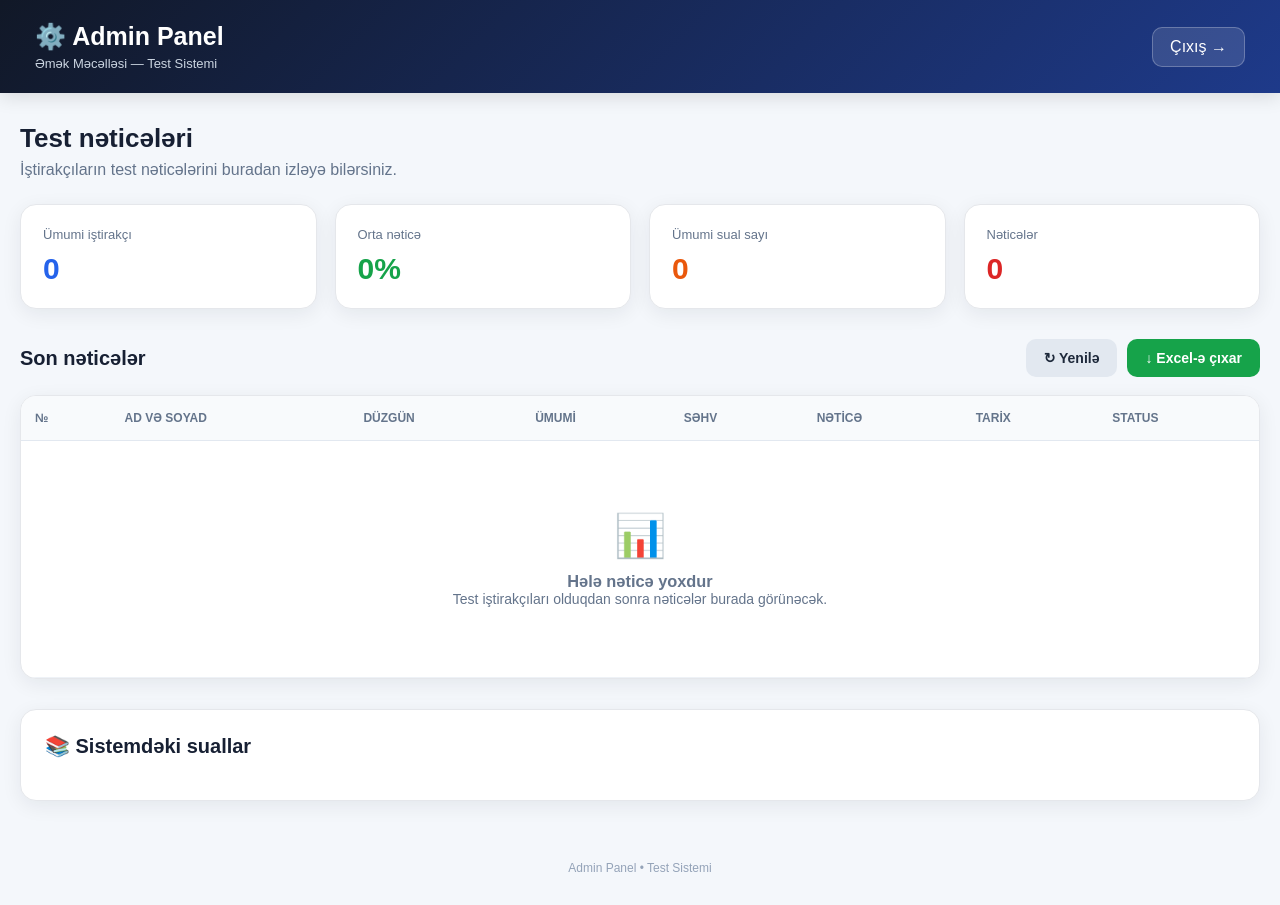
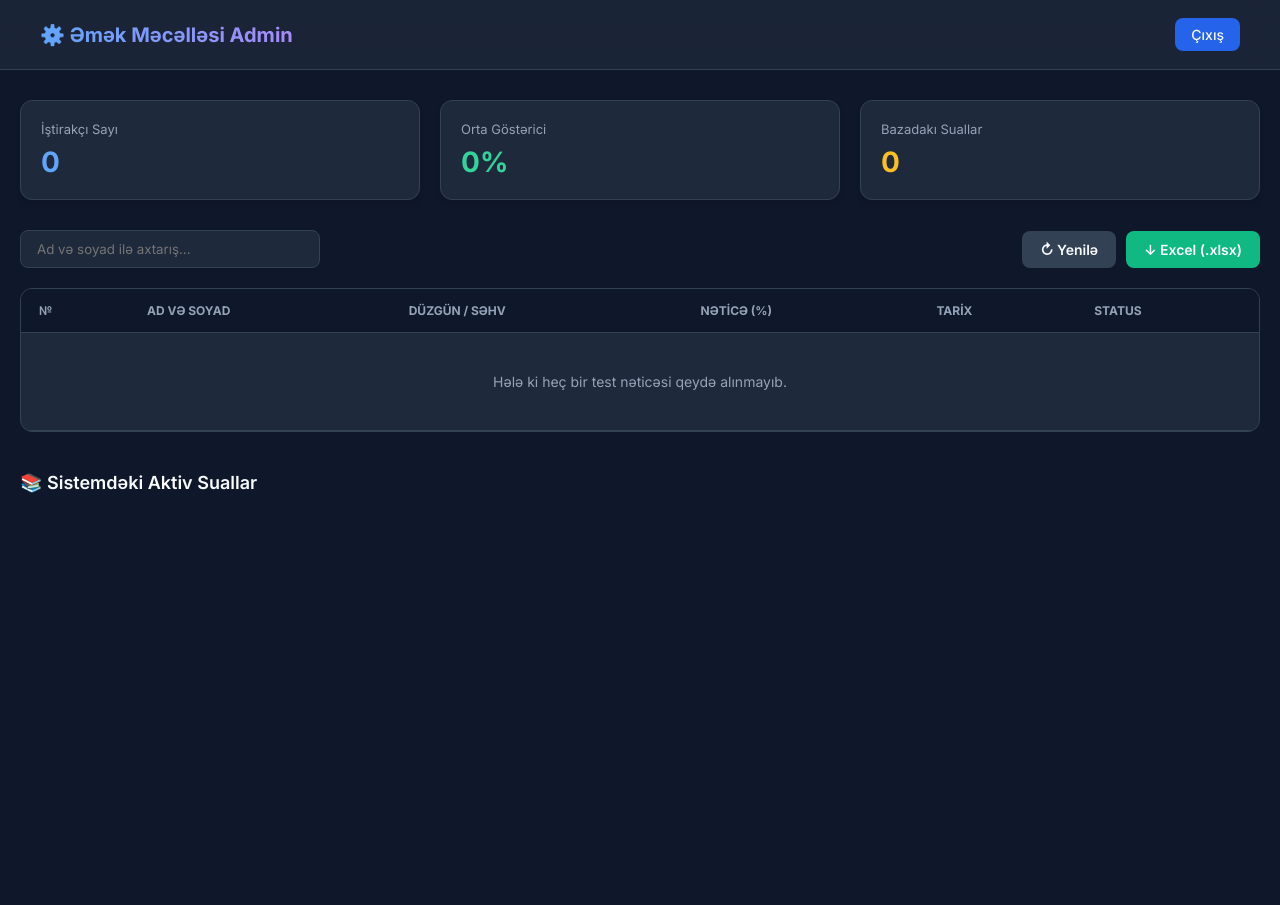
Before and after one commit to parvizmammadoglu1-eng/emek-test, a Python web app: template templates/admin.html in a window 1280 px wide. After the commit the page ends 493 px from the top, so only its background shows below. Run offline with Jinja, Linux system fonts and the light colour scheme; the template is opened without the code that fills it, so the values that code supplies are empty.

Commit message:
Update admin.html

```diff
--- a/templates/admin.html
+++ b/templates/admin.html
@@ -3,565 +3,375 @@
 <head>
     <meta charset="UTF-8">
     <meta name="viewport" content="width=device-width, initial-scale=1.0">
+    <title>Admin İdarəetmə Paneli</title>
+    <link href="https://fonts.googleapis.com/css2?family=Inter:wght@300;400;500;600;700&display=swap" rel="stylesheet">
+    <style>
+        :root {
+            --bg: #0f172a;
+            --card-bg: #1e293b;
+            --accent: #3b82f6;
+            --text-main: #f8fafc;
+            --text-sub: #94a3b8;
+            --border: #334155;
+            --success: #10b981;
+            --warning: #f59e0b;
+            --danger: #ef4444;
+        }
 
-    <title>Admin Panel</title>
-
-    <style>
         * {
             box-sizing: border-box;
             margin: 0;
             padding: 0;
+            font-family: 'Inter', sans-serif;
         }
 
         body {
-            font-family: Arial, Helvetica, sans-serif;
-            background: #f4f7fb;
-            color: #172033;
+            background-color: var(--bg);
+            color: var(--text-main);
+            min-height: 100vh;
+            padding-bottom: 40px;
         }
 
+        /* Topbar */
         .topbar {
-            background: linear-gradient(135deg, #111827, #1e3a8a);
-            color: white;
-            padding: 22px 35px;
+            background: rgba(30, 41, 59, 0.8);
+            backdrop-filter: blur(12px);
+            border-bottom: 1px solid var(--border);
+            padding: 18px 40px;
             display: flex;
             justify-content: space-between;
             align-items: center;
-            box-shadow: 0 4px 18px rgba(0,0,0,.12);
+            position: sticky;
+            top: 0;
+            z-index: 100;
         }
 
-        .brand h1 {
-            font-size: 25px;
-            margin-bottom: 5px;
+        .brand-title {
+            font-size: 20px;
+            font-weight: 700;
+            background: linear-gradient(to right, #60a5fa, #a78bfa);
+            -webkit-background-clip: text;
+            -webkit-text-fill-color: transparent;
         }
 
-        .brand p {
-            color: #cbd5e1;
-            font-size: 13px;
+        .logout-btn {
+            text-decoration: none;
+            color: var(--text-main);
+            background: #2563eb;
+            padding: 8px 16px;
+            border-radius: 8px;
+            font-size: 14px;
+            font-weight: 500;
+            transition: all 0.2s;
         }
 
-        .logout {
-            text-decoration: none;
-            color: white;
-            background: rgba(255,255,255,.12);
-            border: 1px solid rgba(255,255,255,.25);
-            padding: 10px 17px;
-            border-radius: 10px;
-            transition: .2s;
+        .logout-btn:hover {
+            background: #1d4ed8;
+            box-shadow: 0 0 12px rgba(37, 99, 235, 0.4);
         }
 
-        .logout:hover {
-            background: rgba(255,255,255,.22);
-        }
-
+        /* Layout */
         .container {
-            max-width: 1400px;
+            max-width: 1300px;
             margin: 30px auto;
             padding: 0 20px;
         }
 
-        .welcome {
-            margin-bottom: 25px;
-        }
-
-        .welcome h2 {
-            font-size: 26px;
-            margin-bottom: 7px;
-        }
-
-        .welcome p {
-            color: #64748b;
-        }
-
-        .cards {
+        /* Stats Grid */
+        .stats-grid {
             display: grid;
-            grid-template-columns: repeat(4, 1fr);
-            gap: 18px;
+            grid-template-columns: repeat(auto-fit, minmax(240px, 1fr));
+            gap: 20px;
             margin-bottom: 30px;
         }
 
-        .card {
-            background: white;
-            border-radius: 16px;
-            padding: 22px;
-            box-shadow: 0 5px 20px rgba(15,23,42,.07);
-            border: 1px solid #e5e7eb;
+        .stat-card {
+            background: var(--card-bg);
+            border: 1px solid var(--border);
+            border-radius: 12px;
+            padding: 20px;
+            box-shadow: 0 4px 6px -1px rgba(0, 0, 0, 0.1);
         }
 
-        .card-title {
-            color: #64748b;
+        .stat-label {
+            color: var(--text-sub);
             font-size: 13px;
-            margin-bottom: 10px;
+            margin-bottom: 8px;
         }
 
-        .card-value {
-            font-size: 30px;
+        .stat-value {
+            font-size: 28px;
             font-weight: 700;
         }
 
-        .card.blue .card-value {
-            color: #2563eb;
-        }
-
-        .card.green .card-value {
-            color: #16a34a;
-        }
-
-        .card.red .card-value {
-            color: #dc2626;
-        }
-
-        .card.orange .card-value {
-            color: #ea580c;
-        }
-
-        .actions {
+        /* Controls / Search Bar */
+        .controls-bar {
             display: flex;
             justify-content: space-between;
             align-items: center;
             gap: 15px;
-            margin-bottom: 18px;
+            margin-bottom: 20px;
+            flex-wrap: wrap;
         }
 
-        .actions h3 {
-            font-size: 20px;
+        .search-input {
+            background: var(--card-bg);
+            border: 1px solid var(--border);
+            color: var(--text-main);
+            padding: 10px 16px;
+            border-radius: 8px;
+            width: 300px;
+            outline: none;
         }
 
-        .buttons {
+        .search-input:focus {
+            border-color: var(--accent);
+        }
+
+        .action-btns {
             display: flex;
             gap: 10px;
         }
 
         .btn {
-            text-decoration: none;
-            border: none;
-            cursor: pointer;
-            padding: 11px 18px;
-            border-radius: 10px;
+            padding: 10px 18px;
+            border-radius: 8px;
             font-size: 14px;
             font-weight: 600;
-            transition: .2s;
+            cursor: pointer;
+            border: none;
+            text-decoration: none;
+            display: inline-flex;
+            align-items: center;
+            gap: 6px;
         }
 
-        .btn-export {
-            background: #16a34a;
-            color: white;
-        }
+        .btn-export { background: var(--success); color: white; }
+        .btn-export:hover { background: #059669; }
+        .btn-refresh { background: var(--border); color: var(--text-main); }
+        .btn-refresh:hover { background: #475569; }
 
-        .btn-export:hover {
-            background: #15803d;
-        }
-
-        .btn-refresh {
-            background: #e2e8f0;
-            color: #1e293b;
-        }
-
-        .btn-refresh:hover {
-            background: #cbd5e1;
-        }
-
-        .table-box {
-            background: white;
-            border-radius: 16px;
+        /* Table */
+        .table-card {
+            background: var(--card-bg);
+            border: 1px solid var(--border);
+            border-radius: 12px;
             overflow: hidden;
-            border: 1px solid #e5e7eb;
-            box-shadow: 0 5px 20px rgba(15,23,42,.07);
-        }
-
-        .table-wrapper {
-            overflow-x: auto;
+            margin-bottom: 40px;
         }
 
         table {
             width: 100%;
             border-collapse: collapse;
-            min-width: 850px;
-        }
-
-        thead {
-            background: #f8fafc;
+            text-align: left;
         }
 
         th {
-            text-align: left;
-            padding: 15px 14px;
+            background: #0f172a;
+            padding: 14px 18px;
             font-size: 12px;
+            color: var(--text-sub);
             text-transform: uppercase;
-            color: #64748b;
-            border-bottom: 1px solid #e2e8f0;
+            border-bottom: 1px solid var(--border);
         }
 
         td {
-            padding: 15px 14px;
-            border-bottom: 1px solid #eef2f7;
+            padding: 16px 18px;
+            border-bottom: 1px solid var(--border);
             font-size: 14px;
         }
 
-        tbody tr:hover {
-            background: #f8fafc;
+        tr:hover {
+            background: rgba(255, 255, 255, 0.02);
         }
 
-        .name {
-            font-weight: 600;
-            color: #1e293b;
+        .progress-bar {
+            height: 6px;
+            width: 100%;
+            background: var(--border);
+            border-radius: 3px;
+            margin-top: 6px;
+            overflow: hidden;
         }
 
-        .percent {
-            font-weight: 700;
-            color: #2563eb;
+        .progress-fill {
+            height: 100%;
+            background: var(--accent);
+            border-radius: 3px;
         }
 
-        .status {
-            display: inline-block;
-            padding: 6px 10px;
+        .badge {
+            padding: 4px 10px;
             border-radius: 20px;
             font-size: 12px;
             font-weight: 600;
         }
 
-        .status.completed {
-            background: #dcfce7;
-            color: #166534;
+        .badge-success { background: rgba(16, 185, 129, 0.15); color: var(--success); }
+        .badge-warning { background: rgba(245, 158, 11, 0.15); color: var(--warning); }
+
+        /* Section Title */
+        .section-title {
+            font-size: 18px;
+            font-weight: 600;
+            margin-bottom: 15px;
         }
 
-        .status.partial {
-            background: #fef3c7;
-            color: #92400e;
+        /* Questions Box */
+        .questions-grid {
+            display: grid;
+            gap: 12px;
         }
 
-        .empty {
-            text-align: center;
-            padding: 55px 20px;
-            color: #64748b;
+        .q-card {
+            background: var(--card-bg);
+            border: 1px solid var(--border);
+            border-radius: 8px;
+            padding: 16px;
         }
 
-        .empty-icon {
-            font-size: 42px;
-            margin-bottom: 12px;
-        }
-
-        .questions-box {
-            margin-top: 30px;
-            background: white;
-            border-radius: 16px;
-            padding: 24px;
-            border: 1px solid #e5e7eb;
-            box-shadow: 0 5px 20px rgba(15,23,42,.07);
-        }
-
-        .questions-box h3 {
-            margin-bottom: 18px;
-            font-size: 20px;
-        }
-
-        .question-item {
-            border: 1px solid #e2e8f0;
-            border-radius: 12px;
-            padding: 16px;
-            margin-bottom: 12px;
-            background: #fafafa;
-        }
-
-        .question-number {
+        .q-num {
+            color: var(--accent);
             font-size: 12px;
-            color: #2563eb;
             font-weight: 700;
-            margin-bottom: 7px;
-        }
-
-        .question-text {
-            font-weight: 600;
-            line-height: 1.5;
-        }
-
-        footer {
-            text-align: center;
-            color: #94a3b8;
-            font-size: 12px;
-            padding: 30px 10px;
-        }
-
-        @media (max-width: 900px) {
-            .cards {
-                grid-template-columns: repeat(2, 1fr);
-            }
-
-            .topbar {
-                padding: 18px;
-            }
-
-            .container {
-                padding: 0 14px;
-            }
-        }
-
-        @media (max-width: 600px) {
-            .cards {
-                grid-template-columns: 1fr;
-            }
-
-            .topbar {
-                flex-direction: column;
-                align-items: flex-start;
-                gap: 15px;
-            }
-
-            .actions {
-                flex-direction: column;
-                align-items: flex-start;
-            }
-
-            .buttons {
-                width: 100%;
-            }
-
-            .btn {
-                flex: 1;
-                text-align: center;
-            }
+            margin-bottom: 4px;
         }
     </style>
 </head>
-
 <body>
 
 <header class="topbar">
-    <div class="brand">
-        <h1>⚙️ Admin Panel</h1>
-        <p>Əmək Məcəlləsi — Test Sistemi</p>
-    </div>
-
-    <a href="{{ url_for('admin_logout') }}" class="logout">
-        Çıxış →
-    </a>
+    <div class="brand-title">⚙️ Əmək Məcəlləsi Admin</div>
+    <a href="{{ url_for('admin_logout') }}" class="logout-btn">Çıxış</a>
 </header>
-
 
 <main class="container">
 
-    <div class="welcome">
-        <h2>Test nəticələri</h2>
-        <p>İştirakçıların test nəticələrini buradan izləyə bilərsiniz.</p>
-    </div>
-
-
-    <!-- STATİSTİKA -->
+    <!-- Stat Hesablamaları -->
     {% set total_results = results|length %}
-
-    {% set total_correct = namespace(value=0) %}
-    {% set total_questions = namespace(value=0) %}
     {% set total_percent = namespace(value=0) %}
 
     {% for result in results %}
-
-        {% set correct_value = result.get("Düzgün cavab", 0)|int %}
-        {% set question_value = result.get("Ümumi sual", 0)|int %}
-
-        {% set total_correct.value = total_correct.value + correct_value %}
-        {% set total_questions.value = total_questions.value + question_value %}
-
         {% set percent_text = result.get("Nəticə", "0")|string %}
         {% set percent_number = percent_text.replace("%", "")|float %}
-
         {% set total_percent.value = total_percent.value + percent_number %}
-
     {% endfor %}
 
     {% if total_results > 0 %}
-        {% set average_percent = (total_percent.value / total_results)|round|int %}
+        {% set avg_percent = (total_percent.value / total_results)|round|int %}
     {% else %}
-        {% set average_percent = 0 %}
+        {% set avg_percent = 0 %}
     {% endif %}
 
-
-    <div class="cards">
-
-        <div class="card blue">
-            <div class="card-title">Ümumi iştirakçı</div>
-            <div class="card-value">{{ total_results }}</div>
+    <!-- Stat Kartları -->
+    <div class="stats-grid">
+        <div class="stat-card">
+            <div class="stat-label">İştirakçı Sayı</div>
+            <div class="stat-value" style="color: #60a5fa;">{{ total_results }}</div>
         </div>
-
-        <div class="card green">
-            <div class="card-title">Orta nəticə</div>
-            <div class="card-value">{{ average_percent }}%</div>
+        <div class="stat-card">
+            <div class="stat-label">Orta Göstərici</div>
+            <div class="stat-value" style="color: #34d399;">{{ avg_percent }}%</div>
         </div>
-
-        <div class="card orange">
-            <div class="card-title">Ümumi sual sayı</div>
-            <div class="card-value">{{ questions|length }}</div>
+        <div class="stat-card">
+            <div class="stat-label">Bazadakı Suallar</div>
+            <div class="stat-value" style="color: #fbbf24;">{{ questions|length }}</div>
         </div>
-
-        <div class="card red">
-            <div class="card-title">Nəticələr</div>
-            <div class="card-value">{{ total_results }}</div>
-        </div>
-
     </div>
 
-
-    <!-- ACTIONS -->
-    <div class="actions">
-
-        <h3>Son nəticələr</h3>
-
-        <div class="buttons">
-
-            <button class="btn btn-refresh" onclick="location.reload()">
-                ↻ Yenilə
-            </button>
-
-            <a href="{{ url_for('admin_export') }}" class="btn btn-export">
-                ↓ Excel-ə çıxar
-            </a>
-
+    <!-- Nəticələr Bölməsi -->
+    <div class="controls-bar">
+        <input type="text" id="searchInput" class="search-input" placeholder="Ad və soyad ilə axtarış..." onkeyup="filterTable()">
+        <div class="action-btns">
+            <button class="btn btn-refresh" onclick="location.reload()">↻ Yenilə</button>
+            <a href="{{ url_for('admin_export') }}" class="btn btn-export">↓ Excel (.xlsx)</a>
         </div>
-
     </div>
 
-
-    <!-- NƏTİCƏ CƏDVƏLİ -->
-    <div class="table-box">
-
-        <div class="table-wrapper">
-
-            <table>
-
-                <thead>
+    <div class="table-card">
+        <table id="resultsTable">
+            <thead>
+                <tr>
+                    <th>№</th>
+                    <th>Ad və Soyad</th>
+                    <th>Düzgün / Səhv</th>
+                    <th>Nəticə (%)</th>
+                    <th>Tarix</th>
+                    <th>Status</th>
+                </tr>
+            </thead>
+            <tbody>
+                {% if results %}
+                    {% for result in results %}
+                    {% set percent_val = result.get("Nəticə", "0%").replace("%", "") %}
                     <tr>
-                        <th>№</th>
-                        <th>Ad və soyad</th>
-                        <th>Düzgün</th>
-                        <th>Ümumi</th>
-                        <th>Səhv</th>
-                        <th>Nəticə</th>
-                        <th>Tarix</th>
-                        <th>Status</th>
-                    </tr>
-                </thead>
-
-                <tbody>
-
-                {% if results %}
-
-                    {% for result in results %}
-
-                    {% set status_text = result.get("Status", "")|string %}
-
-                    <tr>
-
+                        <td>{{ loop.index }}</td>
+                        <td style="font-weight: 600;">{{ result.get("Ad və soyad", "—") }}</td>
                         <td>
-                            {{ result.get("№", loop.index) }}
+                            <span style="color: var(--success);">{{ result.get("Düzgün cavab", "0") }}</span> /
+                            <span style="color: var(--danger);">{{ result.get("Səhv cavab", "0") }}</span>
                         </td>
-
-                        <td class="name">
-                            {{ result.get("Ad və soyad", "—") }}
+                        <td>
+                            <div>{{ result.get("Nəticə", "0%") }}</div>
+                            <div class="progress-bar">
+                                <div class="progress-fill" style="width: {{ percent_val }}%;"></div>
+                            </div>
                         </td>
-
+                        <td style="color: var(--text-sub);">{{ result.get("Tarix", "—") }}</td>
                         <td>
-                            {{ result.get("Düzgün cavab", "0") }}
-                        </td>
-
-                        <td>
-                            {{ result.get("Ümumi sual", "0") }}
-                        </td>
-
-                        <td>
-                            {{ result.get("Səhv cavab", "0") }}
-                        </td>
-
-                        <td class="percent">
-                            {{ result.get("Nəticə", "0%") }}
-                        </td>
-
-                        <td>
-                            {{ result.get("Tarix", "—") }}
-                        </td>
-
-                        <td>
-
-                            {% if "Tamamlandı" in status_text %}
-
-                                <span class="status completed">
-                                    ✓ Tamamlandı
-                                </span>
-
+                            {% if "Tamamlandı" in result.get("Status", "") %}
+                                <span class="badge badge-success">✓ Tamamlandı</span>
                             {% else %}
-
-                                <span class="status partial">
-                                    ⚠ {{ status_text or "Yarımçıq" }}
-                                </span>
-
+                                <span class="badge badge-warning">⚠ Yarımçıq</span>
                             {% endif %}
-
-                        </td>
-
-                    </tr>
-
-                    {% endfor %}
-
-                {% else %}
-
-                    <tr>
-                        <td colspan="8">
-
-                            <div class="empty">
-
-                                <div class="empty-icon">
-                                    📊
-                                </div>
-
-                                <h3>Hələ nəticə yoxdur</h3>
-
-                                <p>
-                                    Test iştirakçıları olduqdan sonra nəticələr burada görünəcək.
-                                </p>
-
-                            </div>
-
                         </td>
                     </tr>
-
+                    {% endfor %}
+                {% else %}
+                    <tr>
+                        <td colspan="6" style="text-align: center; padding: 40px; color: var(--text-sub);">
+                            Hələ ki heç bir test nəticəsi qeydə alınmayıb.
+                        </td>
+                    </tr>
                 {% endif %}
-
-                </tbody>
-
-            </table>
-
-        </div>
-
+            </tbody>
+        </table>
     </div>
 
-
-    <!-- SUALLAR -->
-    <div class="questions-box">
-
-        <h3>📚 Sistemdəki suallar</h3>
-
+    <!-- Suallar Bölməsi -->
+    <div class="section-title">📚 Sistemdəki Aktiv Suallar</div>
+    <div class="questions-grid">
         {% for question in questions %}
-
-            <div class="question-item">
-
-                <div class="question-number">
-                    SUAL {{ loop.index }}
-                </div>
-
-                <div class="question-text">
-                    {{ question.get("question", question.get("text", question)) }}
-                </div>
-
-            </div>
-
+        <div class="q-card">
+            <div class="q-num">SUAL {{ loop.index }}</div>
+            <div>{{ question.get("question", question.get("text", question)) }}</div>
+        </div>
         {% endfor %}
-
     </div>
 
 </main>
 
+<script>
+    // Canlı Axtarış Funksiyası
+    function filterTable() {
+        let input = document.getElementById("searchInput");
+        let filter = input.value.toLowerCase();
+        let table = document.getElementById("resultsTable");
+        let tr = table.getElementsByTagName("tr");
 
-<footer>
-    Admin Panel • Test Sistemi
-</footer>
-
+        for (let i = 1; i < tr.length; i++) {
+            let td = tr[i].getElementsByTagName("td")[1];
+            if (td) {
+                let txtValue = td.textContent || td.innerText;
+                if (txtValue.toLowerCase().indexOf(filter) > -1) {
+                    tr[i].style.display = "";
+                } else {
+                    tr[i].style.display = "none";
+                }
+            }
+        }
+    }
+</script>
 
 </body>
 </html>
```
